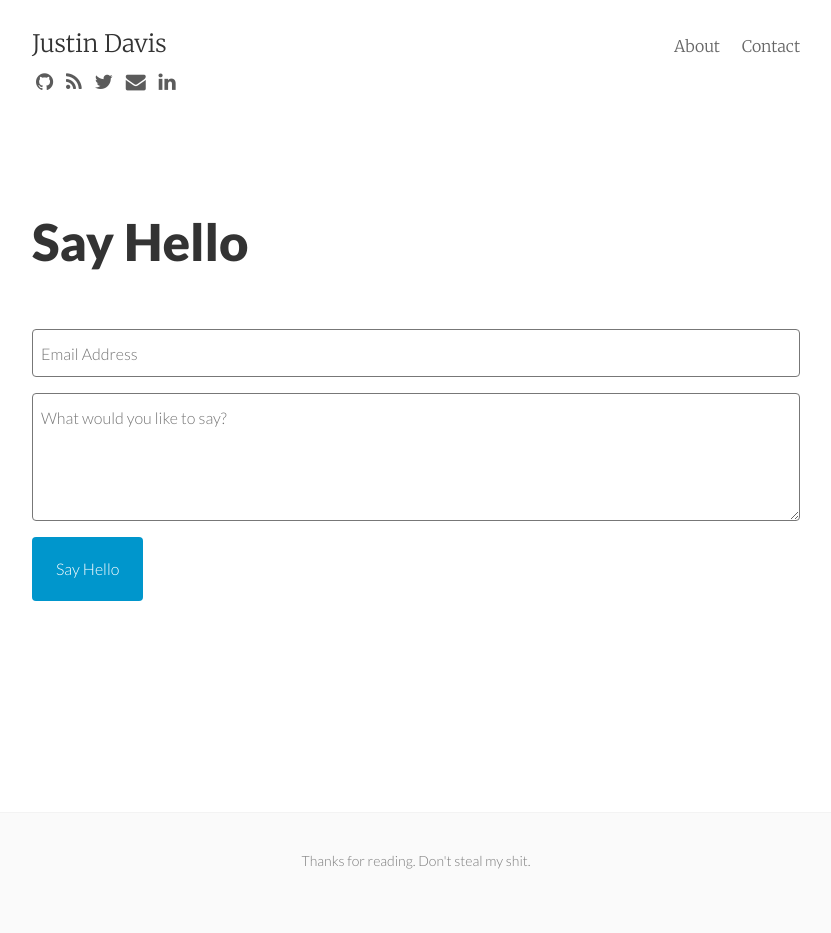
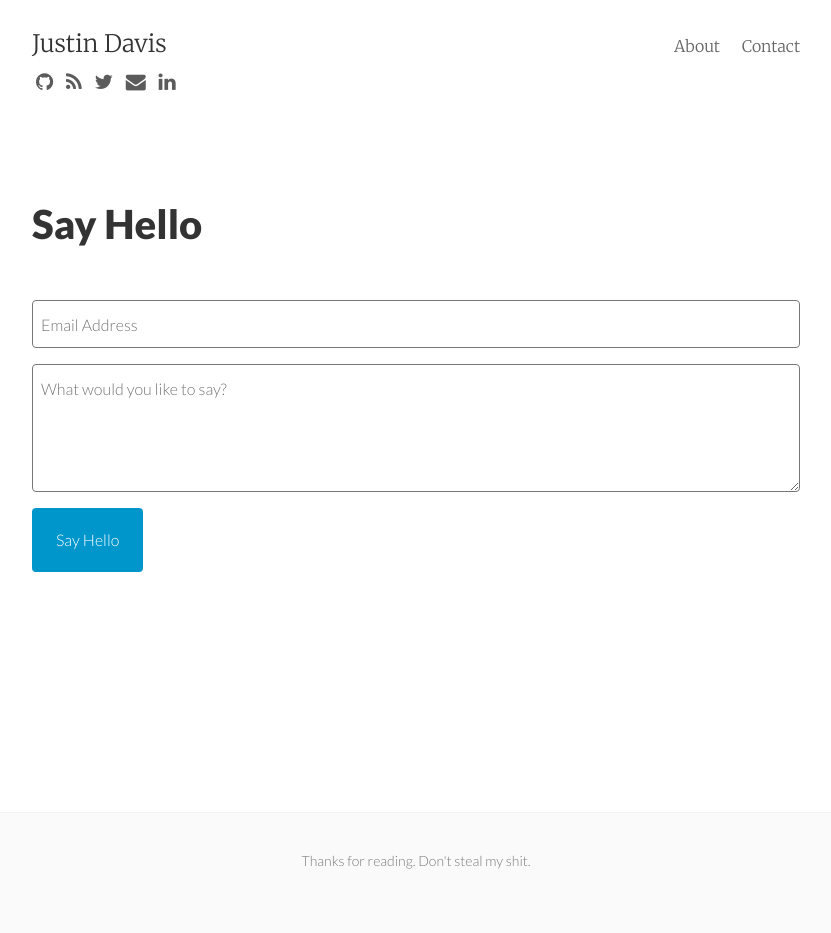
Before and after one commit to jwd2a/justindav.is, a Jekyll site: the page built from contact.html, in a window 1280 px wide. Shown: the whole page, without its empty margins (224-1055 px from the left). Built offline with Jekyll 4.4.1, drawn with Linux system fonts in a browser that asks for light colours; nearby versions of some CDN libraries.

Commit message:
Modded h1 size, added .gitignore

```diff
--- a/_sass/_main.scss
+++ b/_sass/_main.scss
@@ -391,12 +391,12 @@ h6,
 @media screen and (min-width: 64em) {
   .h1,
   h1 {
-    font-size: 4.498rem;
+    font-size: 2.75rem;
   }
 
   .h2,
   h2 {
-    font-size: 3.18rem;
+    font-size: 2.5rem;
   }
 
   .h3,
```
Also changed, not shown: 1 other file.
